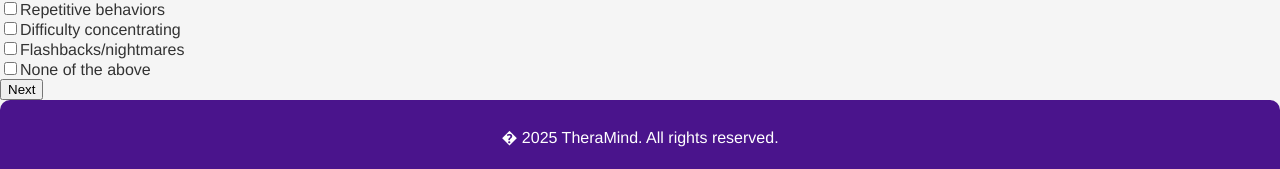
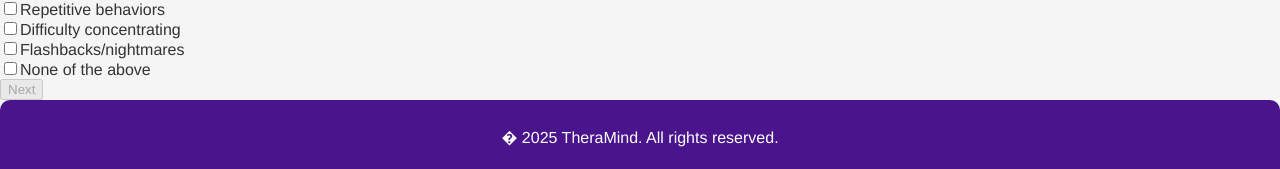
Before and after one commit to poetabdullah/theramind, a React (Create React App) app: page /questionnaire in a window 1280 px wide. Shown: the part 208-377 px from the top of the page. Built offline with nearby package versions, Linux system fonts and the light colour scheme.

Commit message:
interrupt if condition not found!

```diff
--- a/src/pages/questionnaire.js
+++ b/src/pages/questionnaire.js
@@ -27,6 +27,10 @@ const QuestionnaireForm = () => {
   };
 
   const handleNext = () => {
+    if (currentQuestion === 2 && responses.none === true && responses.symptoms === "No") {
+      setCurrentQuestion(3);
+      return;
+    }
     setCurrentQuestion((prev) => prev + 1);
   };
 
@@ -138,13 +142,35 @@ const QuestionnaireForm = () => {
         </>
       )}
 
+      {currentQuestion === 3 && (
+        <>
+          <div>
+            <h3>Thank you for taking TheraMind's diagnostic questionnaire!</h3>
+            <p>Based on the response you have submitted you are not diagnosed with any of the following
+              mental health conditions (Stress, Anxiety, Depression, Trauma, OCD) and its subtypes.</p>
+          </div>
+        </>
+      )}
+
       {/* Button To Submit */}
-      <div class="flex justify-between mt-4">
-        {currentQuestion > 1 && (
-          <button class="bg-gray-300 p-2 rounded" onClick={handlePrevious}>Back</button>
+      <div className="flex justify-between mt-4">
+        {currentQuestion > 1 && currentQuestion < 3 && (
+          <button className="bg-gray-300 p-2 rounded" onClick={handlePrevious}>Back</button>
         )}
-        {currentQuestion < 2 && (
-          <button class="bg-gray-300 p-2 rounded" onClick={handleNext}>Next</button>
+        {currentQuestion === 1 && (
+          <button className="bg-gray-300 p-2 rounded" onClick={handleNext}
+            disabled={!(responses.depressedLonely ||
+              responses.lossofInterest ||
+              responses.repetitiveBehavior ||
+              responses.difficultyBreathing ||
+              responses.flashbacksNightmares ||
+              responses.none
+            )}>Next</button>
+        )}
+
+        {currentQuestion === 2 && (
+          <button className="bg-gray-300 p-2 rounded" onClick={handleNext}
+            disabled={!responses.symptoms}>Next</button>
         )}
       </div>
 
```
